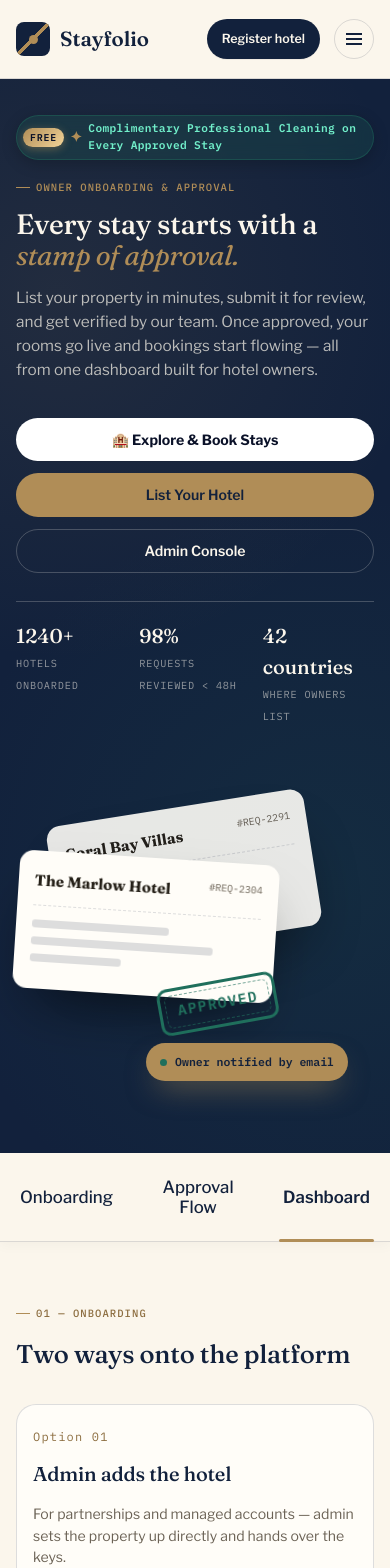
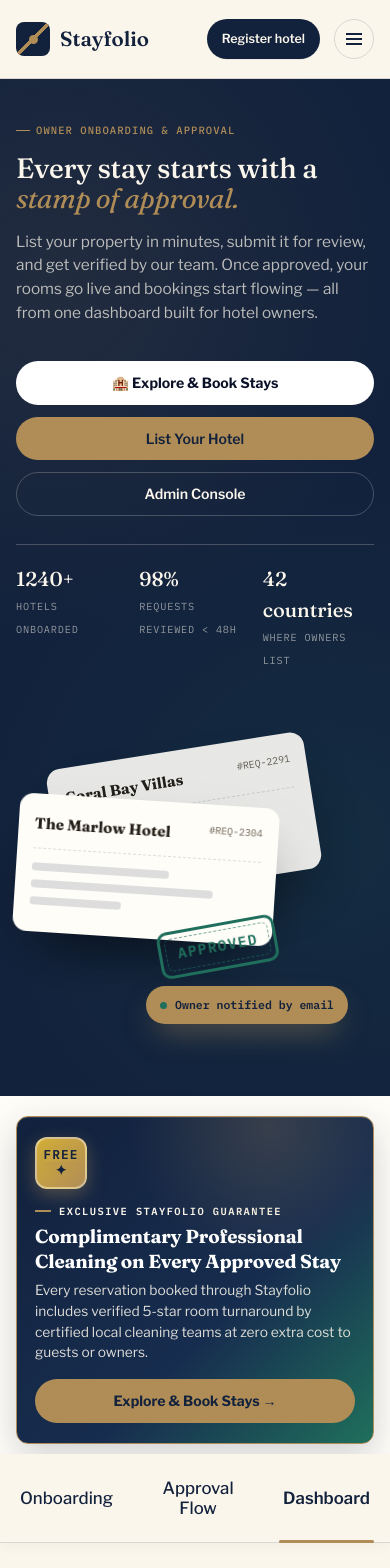
Before and after one commit to amnashakeel487/hoteLManagementSystem, a React (Vite) app: page / in a window 390 px wide. Shown: the top 1568 px of the page. Built offline with nearby package versions, Linux system fonts and the light colour scheme; no server answers.

Commit message:
feat: replace subtle hero pill with prominent standalone animated promotional banner for free cleaning service guarantee

```diff
--- a/src/index.css
+++ b/src/index.css
@@ -1751,3 +1751,205 @@ table.data-table{ width:100%; border-collapse:collapse; }
     font-size: 0.84rem;
   }
 }
+
+/* ============================================================
+   PROMINENT PROMOTIONAL HIGHLIGHT BANNER (Free Cleaning Guarantee)
+   ============================================================ */
+.promo-highlight-section {
+  padding: 32px 0 16px;
+  background: var(--paper);
+}
+
+.promo-highlight-banner {
+  display: flex;
+  align-items: center;
+  justify-content: space-between;
+  gap: 28px;
+  background: linear-gradient(135deg, #12213C 0%, #172D4F 60%, #1F6F5C 100%);
+  border: 1.5px solid var(--brass);
+  border-radius: var(--radius-l);
+  padding: 28px 36px;
+  box-shadow: 0 12px 36px rgba(18, 33, 60, 0.2), inset 0 1px 0 rgba(255, 255, 255, 0.1);
+  color: var(--parchment);
+  position: relative;
+  overflow: hidden;
+}
+
+.promo-highlight-banner::before {
+  content: "";
+  position: absolute;
+  top: -40%;
+  right: -10%;
+  width: 280px;
+  height: 280px;
+  background: radial-gradient(circle, rgba(176, 141, 87, 0.22) 0%, transparent 70%);
+  pointer-events: none;
+}
+
+.promo-highlight-main {
+  display: flex;
+  align-items: center;
+  gap: 24px;
+  flex: 1;
+}
+
+.promo-highlight-badge {
+  display: flex;
+  flex-direction: column;
+  align-items: center;
+  justify-content: center;
+  width: 68px;
+  height: 68px;
+  border-radius: 16px;
+  background: linear-gradient(135deg, #D4AF37 0%, #B08D57 100%);
+  color: #12213C;
+  font-family: var(--font-mono);
+  font-weight: 900;
+  box-shadow: 0 6px 18px rgba(176, 141, 87, 0.4);
+  flex-shrink: 0;
+  line-height: 1;
+  border: 2px solid rgba(255, 255, 255, 0.4);
+}
+
+.promo-highlight-badge .promo-tag-free {
+  font-size: 0.95rem;
+  letter-spacing: 0.08em;
+  font-weight: 900;
+  background: transparent;
+  color: #12213C;
+  padding: 0;
+  border-radius: 0;
+}
+
+.promo-highlight-badge .promo-sparkle {
+  font-size: 0.85rem;
+  margin-top: 2px;
+  color: #12213C;
+}
+
+.promo-highlight-content {
+  flex: 1;
+}
+
+.promo-highlight-eyebrow {
+  font-family: var(--font-mono);
+  font-size: 0.72rem;
+  letter-spacing: 0.14em;
+  text-transform: uppercase;
+  color: var(--brass-light);
+  font-weight: 700;
+  display: flex;
+  align-items: center;
+  gap: 8px;
+  margin-bottom: 6px;
+}
+
+.promo-highlight-eyebrow::before {
+  content: "";
+  display: inline-block;
+  width: 16px;
+  height: 2px;
+  background: var(--brass);
+}
+
+.promo-highlight-title {
+  font-family: var(--font-display);
+  font-size: 1.45rem;
+  font-weight: 700;
+  color: #FFFFFF;
+  margin: 0 0 6px;
+  line-height: 1.25;
+  letter-spacing: -0.01em;
+}
+
+.promo-highlight-desc {
+  font-size: 0.92rem;
+  color: rgba(251, 246, 236, 0.88);
+  margin: 0;
+  line-height: 1.5;
+  max-width: 680px;
+}
+
+.promo-highlight-cta {
+  flex-shrink: 0;
+}
+
+.promo-highlight-cta .btn {
+  white-space: nowrap;
+  font-weight: 700;
+}
+
+/* Tablet & Mobile Responsiveness for Promotional Banner */
+@media (max-width: 900px) {
+  .promo-highlight-banner {
+    flex-direction: column;
+    align-items: flex-start;
+    padding: 24px 28px;
+    gap: 20px;
+  }
+
+  .promo-highlight-cta {
+    width: 100%;
+  }
+
+  .promo-highlight-cta .btn {
+    width: 100%;
+    text-align: center;
+    justify-content: center;
+  }
+}
+
+@media (max-width: 600px) {
+  .promo-highlight-section {
+    padding: 20px 0 10px;
+  }
+
+  .promo-highlight-banner {
+    padding: 20px 18px;
+    border-radius: var(--radius-m);
+    gap: 16px;
+  }
+
+  .promo-highlight-main {
+    flex-direction: column;
+    align-items: flex-start;
+    gap: 14px;
+  }
+
+  .promo-highlight-badge {
+    width: 52px;
+    height: 52px;
+    border-radius: 12px;
+  }
+
+  .promo-highlight-badge .promo-tag-free {
+    font-size: 0.8rem;
+  }
+
+  .promo-highlight-title {
+    font-size: 1.18rem;
+    line-height: 1.3;
+  }
+
+  .promo-highlight-desc {
+    font-size: 0.86rem;
+  }
+
+  .promo-highlight-eyebrow {
+    font-size: 0.65rem;
+  }
+}
+
+@media (max-width: 375px) {
+  .promo-highlight-banner {
+    padding: 16px 14px;
+  }
+
+  .promo-highlight-title {
+    font-size: 1.05rem;
+  }
+
+  .promo-highlight-desc {
+    font-size: 0.82rem;
+  }
+}
--- a/src/pages/Landing.jsx
+++ b/src/pages/Landing.jsx
@@ -43,11 +43,6 @@ export default function Landing() {
       <header className="hero">
         <div className="container hero-grid">
           <div>
-            <div className="promo-pill mb-16">
-              <span className="promo-tag-free">FREE</span>
-              <span className="promo-sparkle">✦</span>
-              <span>Complimentary Professional Cleaning on Every Approved Stay</span>
-            </div>
             <span className="eyebrow">Owner Onboarding &amp; Approval</span>
             <h1>Every stay starts with a <em>stamp of approval.</em></h1>
             <p className="lede">
@@ -86,6 +81,36 @@ export default function Landing() {
           </div>
         </div>
       </header>
+
+      {/* Prominent Free Cleaning Guarantee Banner */}
+      <section className="promo-highlight-section">
+        <div className="container">
+          <Reveal>
+            <div className="promo-highlight-banner">
+              <div className="promo-highlight-main">
+                <div className="promo-highlight-badge">
+                  <span className="promo-tag-free">FREE</span>
+                  <span className="promo-sparkle">✦</span>
+                </div>
+                <div className="promo-highlight-content">
+                  <div className="promo-highlight-eyebrow">EXCLUSIVE STAYFOLIO GUARANTEE</div>
+                  <h3 className="promo-highlight-title">
+                    Complimentary Professional Cleaning on Every Approved Stay
+                  </h3>
+                  <p className="promo-highlight-desc">
+                    Every reservation booked through Stayfolio includes verified 5-star room turnaround by certified local cleaning teams at zero extra cost to guests or owners.
+                  </p>
+                </div>
+              </div>
+              <div className="promo-highlight-cta">
+                <Link to="/explore" className="btn btn-brass">
+                  Explore &amp; Book Stays →
+                </Link>
+              </div>
+            </div>
+          </Reveal>
+        </div>
+      </section>
 
       {/* Interactive Platform Navigation Bar */}
       <div style={{
```
